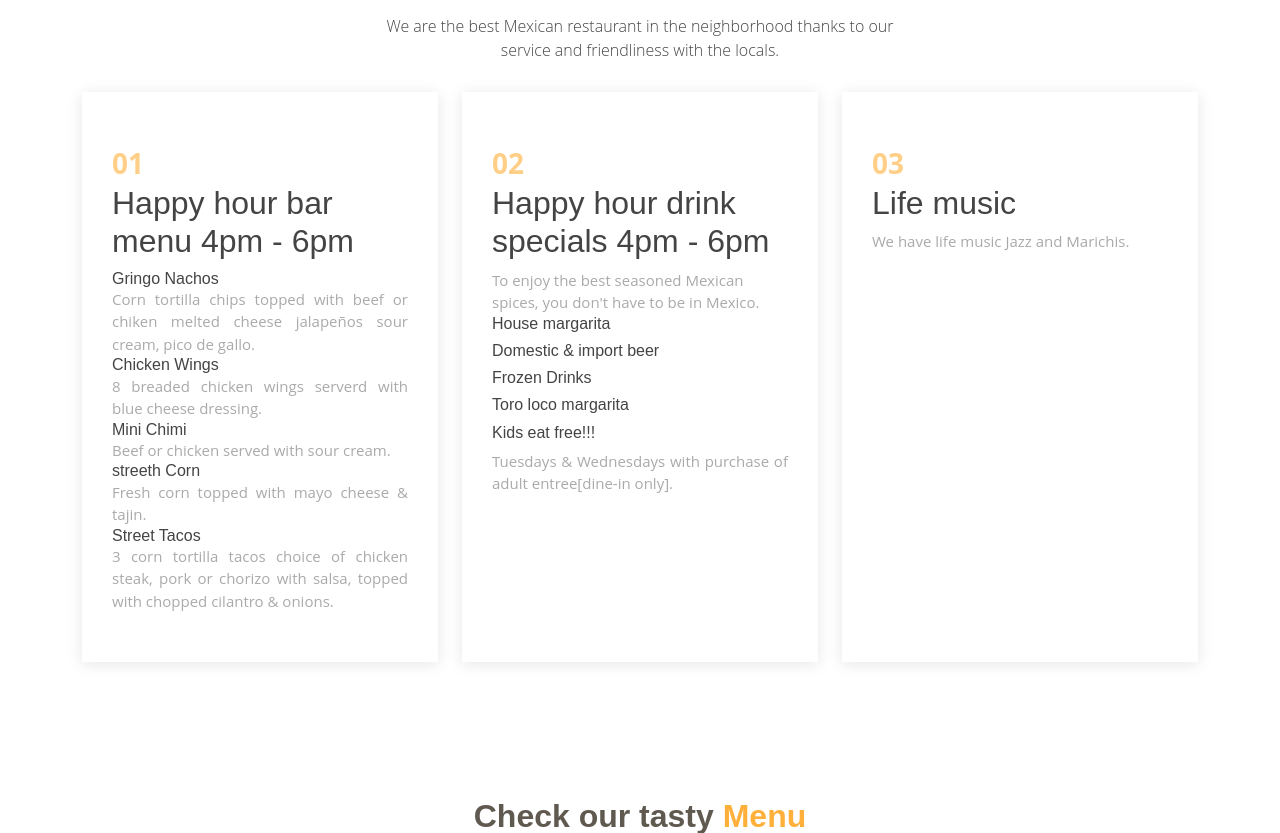
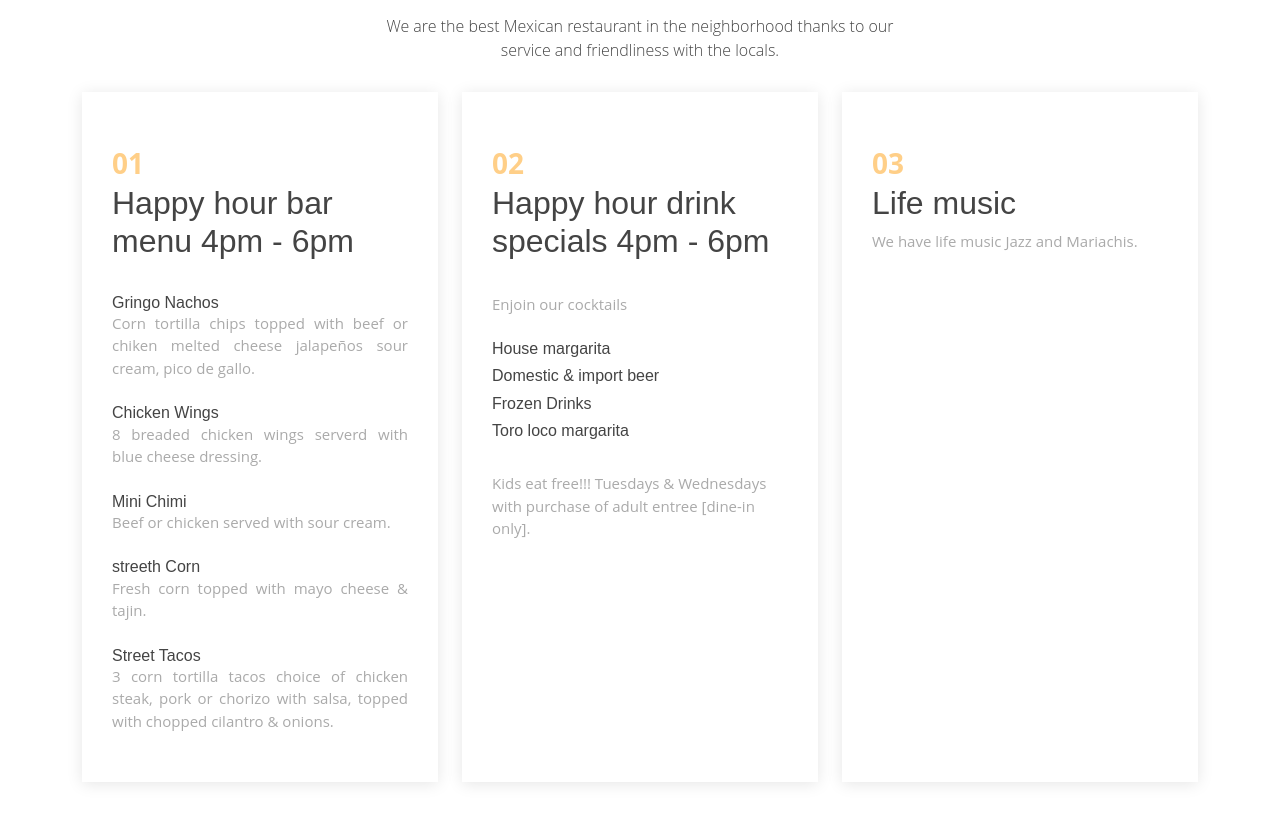
Before and after one commit to JMartinRutgers/toroloco, a Flask app: page / in a window 1280 px wide. Shown: the part 1542-2375 px from the top of the page. Run offline with Flask 2, Linux system fonts and the light colour scheme; some libraries are stand-ins or nearby versions.

Commit message:
Add files via upload

```diff
--- a/templates/index.html
+++ b/templates/index.html
@@ -215,14 +215,19 @@
                         <div class="box">
                             <span>01</span>
                             <h2>Happy hour bar menu 4pm - 6pm</h2>
+                            <br>
                             <h6 style="margin-bottom: 0">Gringo Nachos</h6>
                             <p align="justify">Corn tortilla chips topped with beef or chiken melted cheese jalapeños sour cream, pico de gallo.</p>
+                            <br>
                             <h6 style="margin-bottom: 0">Chicken Wings</h6>
                             <p align="justify">8 breaded chicken wings serverd with blue cheese dressing.</p>
+                            <br>
                             <h6 style="margin-bottom: 0">Mini Chimi</h6>
                             <p align="justify">Beef or chicken served with sour cream.</p>
+                            <br>
                             <h6 style="margin-bottom: 0">streeth Corn</h6>
                             <p align="justify">Fresh corn topped with mayo cheese & tajin.</p>
+                            <br>
                             <h6 style="margin-bottom: 0">Street Tacos</h6>
                             <p align="justify">3 corn tortilla tacos choice of chicken steak, pork or chorizo with salsa, topped with chopped cilantro & onions.</p>
                         </div>
@@ -232,13 +237,15 @@
                         <div class="box">
                             <span>02</span>
                             <h2>Happy hour drink specials 4pm - 6pm</h2>
-                            <p style="margin-bottom: 0">To enjoy the best seasoned Mexican spices, you don't have to be in Mexico.</p>
+                            <br>
+                            <p style="margin-bottom: 0">Enjoin our cocktails</p>
+                            <br>
                             <h6 align="justify">House margarita</h6>
                             <h6 align="justify">Domestic & import beer</h6>
                             <h6 align="justify">Frozen Drinks</h6>
                             <h6 align="justify">Toro loco margarita</h6>
-                            <h6 align="justify">Kids eat free!!!</h6>
-                            <p align="justify">Tuesdays & Wednesdays with purchase of adult entree[dine-in only].</p>
+                            <br>
+                            <p>Kids eat free!!! Tuesdays & Wednesdays with purchase of adult entree [dine-in only].</p>
 
                         </div>
                     </div>
@@ -247,7 +254,7 @@
                         <div class="box">
                             <span>03</span>
                             <h2> Life music</h2>
-                            <p>We have life music Jazz and Marichis. </p>
+                            <p>We have life music Jazz and Mariachis.</p>
                         </div>
                     </div>
 
@@ -450,7 +457,7 @@
                                     <div class="col-lg-8 details order-2 order-lg-1">
                                         <h3>Mariscada en salsa verde o salsa de ajo</h3>
                                         <p class="fst-italic">Shrimp,clams, mussels and lobster simmered with either garlic or tomatillo(small green tomato) sauce.</p>
-                                        <p>Exercitationem nostrum omnis. Ut reiciendis repudiandae minus. Omnis recusandae ut non quam ut quod eius qui. Ipsum quia odit vero atque qui quibusdam amet. Occaecati sed est sint aut vitae molestiae voluptate vel</p>
+
                                     </div>
                                     <div class="col-lg-4 text-center order-1 order-lg-2">
                                         <img src="assets/img/specials-5.jpg" alt="" class="img-fluid">
```
